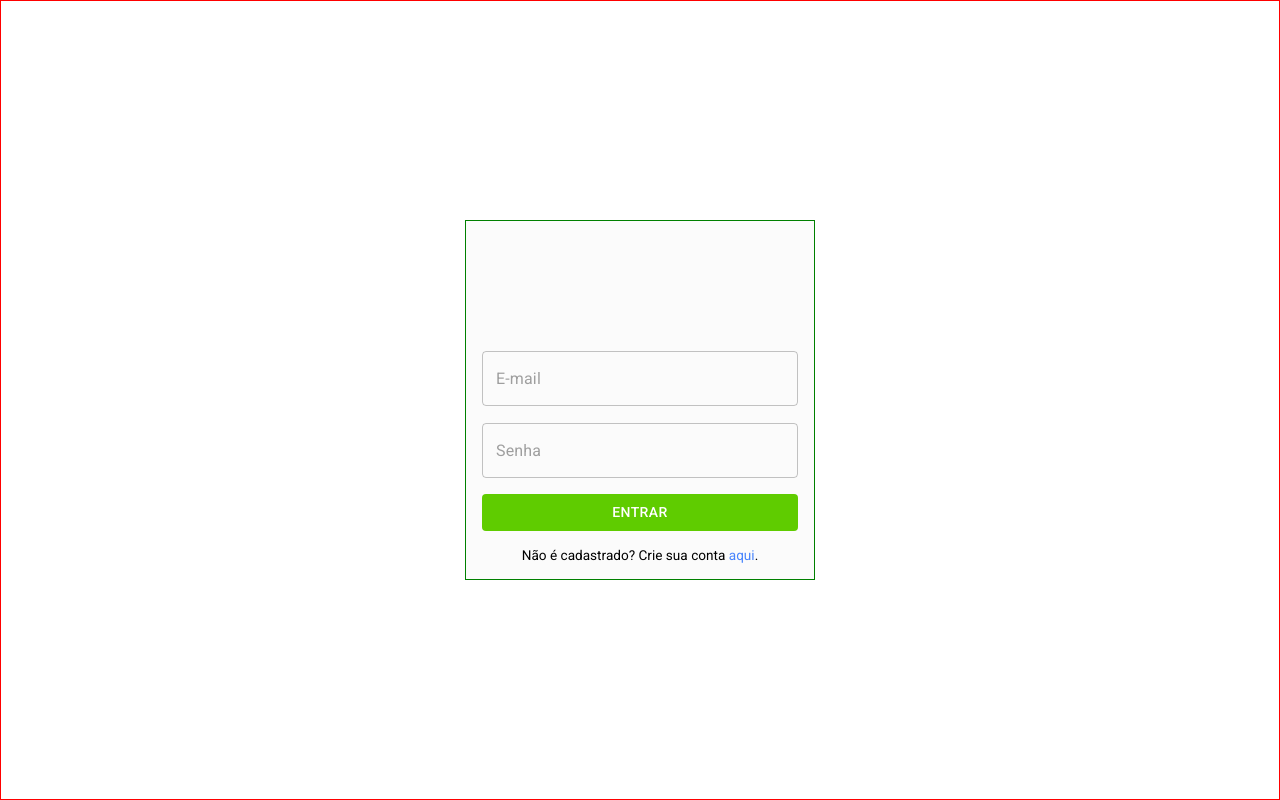
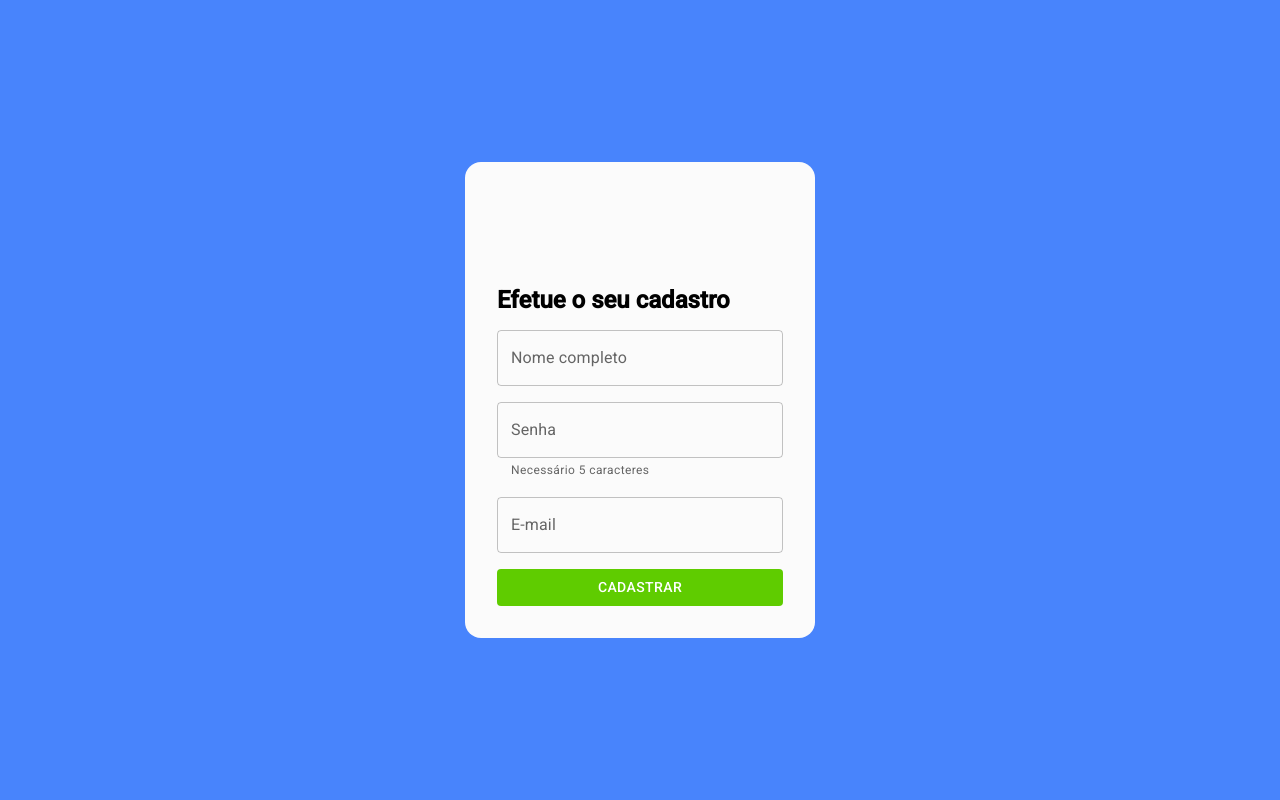
Before and after one commit to Seiixas/hublocal-test, a React (Vite) app in the folder web/: page /signup in a window 1280 px wide. Built offline with nearby package versions, Linux system fonts and the light colour scheme.

Commit message:
feat: Singup component created

```diff
--- a/web/src/App.tsx
+++ b/web/src/App.tsx
@@ -1,8 +1,9 @@
 import Button from '@mui/material/Button';
 import { Singin } from './components/Signin';
+import { Signup } from './components/Signup';
 
 function App() {
-  return <Singin />
+  return <Signup />
 }
 
 export { App }
--- a/web/src/components/Signin/style.ts
+++ b/web/src/components/Signin/style.ts
@@ -1,24 +1,27 @@
 import styled from "@emotion/styled";
 
+import backgroundImage from '../../assets/signin/background-login.jpeg';
+
 export const Container = styled.div`
-  border: 1px solid red;
 
   display: flex;
   align-items: center;
   justify-content: center;
   height: 100vh;
   align-items: center;
+  background: #4884fc;
 
   form {
+    border-radius: 1rem;
     background: #fbfbfb;
     display: flex;
+    justify-content: center;
     flex-direction: column;
-    border: 1px solid green;
-    height: 45%;
+    height: auto;
     width: 80%;
     max-width: 350px;
     gap: 1rem;
-    padding: 1rem;
+    padding: 2rem;
 
     img {
       margin: auto;
@@ -37,6 +40,10 @@ export const Container = styled.div`
       color: white;
     }
 
+    button:hover {
+      background: #5fcc55;
+    }
+
     span > a {
       color: #4884fc;
     }
--- /dev/null
+++ b/web/src/components/Signup/index.tsx
@@ -0,0 +1,38 @@
+import { Container } from "../Signin/style";
+
+import hublocalGif from '../../assets/signin/hublocal-logo-animated.gif';
+import { Button, TextField } from "@mui/material";
+import { useState } from "react";
+
+export function Signup() {
+  const [emailAuthentication, setEmailAuthentication] = useState<string | null>(null);
+  const [passwordAuthentication, setPasswordAuthentication] = useState<string | null>(null);
+
+  return (
+    <Container>
+      <form>
+        <img src={hublocalGif} alt="" />
+        <h2>Efetue o seu cadastro</h2>
+
+        <TextField
+          placeholder="Ex: Maria José da Silva"
+          type="text"
+          label="Nome completo"
+          onChange={(event) => setEmailAuthentication(event.target.value)} />
+
+        <TextField
+          type="password"
+          label="Senha"
+          helperText="Necessário 5 caracteres"
+          onChange={(event) => setPasswordAuthentication(event.target.value)} />
+
+        <TextField
+          placeholder="Ex: maria@jose.com"
+          label="E-mail"
+          type="email"
+          onChange={(event) => setEmailAuthentication(event.target.value)} />
+        <Button type="submit">Cadastrar</Button>
+      </form>
+    </Container>
+  )
+}
```
Also changed, not shown: web/src/assets/signin/background-login.jpeg (added).
